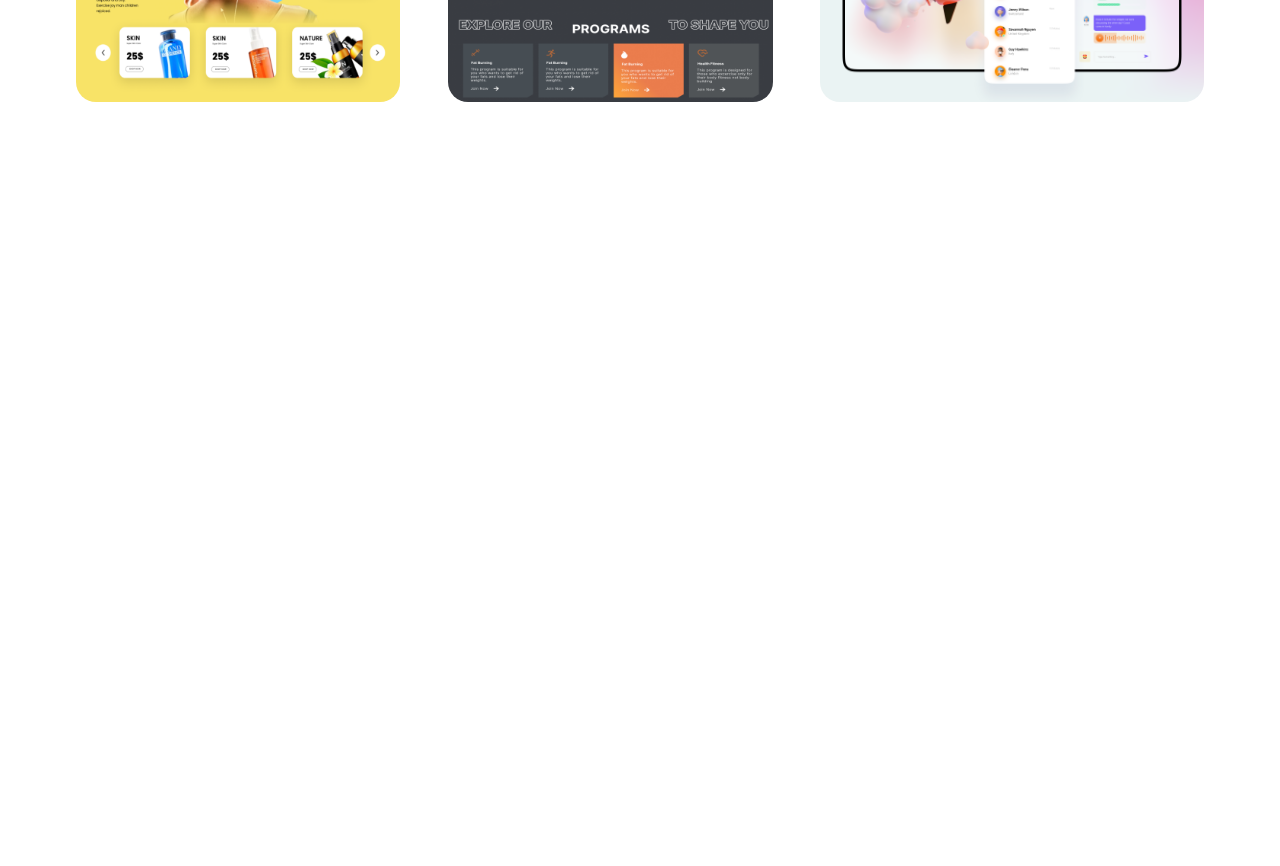
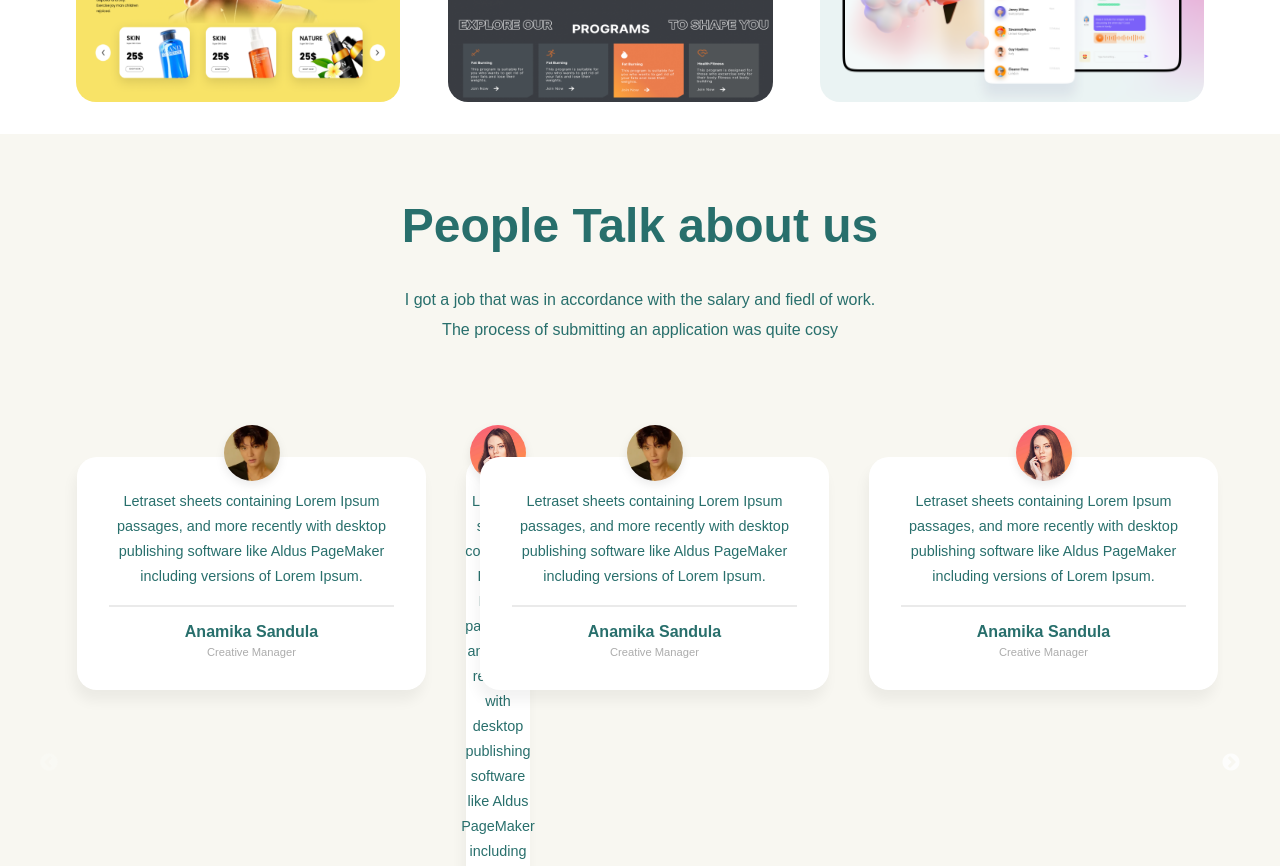
Before and after one commit to PrinceGarg10/Portfolio, a React (Vite) app: page / in a window 1280 px wide. Shown: the part 2220-3086 px from the top of the page. Before the commit the page ends 2354 px from the top, so only its background shows below. Built offline with nearby package versions, Linux system fonts and the light colour scheme; a web font is replaced by a local one.

Commit message:
create people section with animation

```diff
--- a/index.html
+++ b/index.html
@@ -5,6 +5,17 @@
     <link rel="icon" type="image/svg+xml" href="/vite.svg" />
     <meta name="viewport" content="width=device-width, initial-scale=1.0" />
     <link rel="stylesheet" href="https://stijndv.com/fonts/Eudoxus-Sans.css" />
+    <link
+      rel="stylesheet"
+      type="text/css"
+      charset="UTF-8"
+      href="https://cdnjs.cloudflare.com/ajax/libs/slick-carousel/1.6.0/slick.min.css"
+    />
+    <link
+      rel="stylesheet"
+      type="text/css"
+      href="https://cdnjs.cloudflare.com/ajax/libs/slick-carousel/1.6.0/slick-theme.min.css"
+    />
     <title>Prince Garg</title>
   </head>
   <body>
--- a/src/App.jsx
+++ b/src/App.jsx
@@ -1,6 +1,7 @@
 import Expertise from "./components/Expertise/Expertise";
 import Header from "./components/Header/Header";
 import Hero from "./components/Hero/Hero";
+import People from "./components/People/People";
 import Portfolio from "./components/Portfolio/Portfolio";
 import Works from "./components/Works/Works";
 import css from './styles/app.module.scss'
@@ -12,6 +13,7 @@
     <Expertise />
     <Works />
     <Portfolio />
+    <People />
   </div>;
 };
 
--- /dev/null
+++ b/src/components/People/People.jsx
@@ -0,0 +1,59 @@
+import React from "react";
+import css from './People.module.scss'
+import { motion } from "framer-motion";
+import { footerVariants, staggerChildren } from "../../utils/motion";
+import Slider from "react-slick";
+import { comments, sliderSettings } from "../../utils/data";
+const People = () => {
+    return (
+        <motion.section
+            variants={staggerChildren}
+            initial='hidden'
+            whileInView={'show'}
+            viewport={{ once: false, amount: 0.25 }}
+            className={`paddings ${css.wrapper}`}>
+            <motion.div
+            variants={footerVariants}
+            className={`yPaddings innerWidth ${css.container}`}>
+                <div className={`flexCenter ${css.heading}`}>
+                    <span className="primaryText">
+                        People Talk about us
+                    </span>
+                    <p style={{ marginTop: "2rem" }}>
+                        I got a job that was in accordance with the salary and fiedl of work.
+                    </p>
+                    <p>
+                        The process of submitting an application was quite cosy
+                    </p>
+                </div>
+
+                {/* carousal */}
+                <div className={`yPaddings ${css.comments}`}>
+                    <Slider
+                        className={css.slider}
+                        {...sliderSettings}
+                    >
+                        {
+                            comments.map((comment, i) => {
+                                return (
+                                    <div className={`flexCenter ${css.comment}`}>
+                                        <img src={comment.img} />
+                                        <p>{comment.comment}</p>
+                                        <div className={css.line}></div>
+                                        <div className={css.bio}>
+                                            <span>{comment.name}</span>
+                                            <span>{comment.post}</span>
+                                        </div>
+                                    </div>
+                                )
+                            })
+                        }
+                    </Slider>
+                </div>
+            </motion.div>
+        </motion.section>
+    )
+}
+
+
+export default People
--- /dev/null
+++ b/src/components/People/People.module.scss
@@ -0,0 +1,85 @@
+@import '../../styles/costants.scss';
+
+.wrapper {
+
+    .container {
+        .heading {
+            flex-direction: column;
+
+            p {
+                line-height: 30px;
+            }
+        }
+
+        .comments {
+
+            .slider :global {
+                .slick-list {
+                    margin: 0 -7px;
+                    box-sizing: initial;
+                    padding: 80px 0px;
+                    overflow-y: visible;
+
+                    & .slick-slide>div {
+                        padding: 0 20px;
+                    }
+
+                    & .slick-slide.slick-active.slick-current+.slick-slide {
+                        @media (min-width: $lg) {
+                            transition: all 1000ms ease-out;
+                            scale: 1.1;
+                            transform: translateY(-30px)
+                        }
+                    }
+                }
+            }
+
+            .comment {
+                box-shadow: rgb(0 0 0 / 5%) -3px 11px 13px 0px;
+                padding: 2rem;
+                display: flex !important;
+                flex-direction: column;
+                gap: 1rem;
+                background: white;
+                border-radius: 20px;
+                position: relative;
+
+                img {
+                    margin: auto;
+                    border-radius: 100%;
+                    width: 3.5rem;
+                    height: 3.5rem;
+                    position: absolute;
+                    top: -2rem;
+                    filter: drop-shadow(0px 4px 4px rgba(0, 0, 0, 0.08));
+                }
+                p {
+                    text-align: center;
+                    font-size: 0.9rem;
+                    line-height: 25px;
+
+                }
+
+                .line {
+                    width: 100%;
+                    border: .2px solid rgb(234, 234, 234);
+                }
+
+                .bio {
+                    >* {
+                        display: block;
+                        text-align: center;
+                    }
+                    >:nth-child(1) {
+                        font-weight: 600;
+                        margin-bottom: 5px;
+                    }
+                    >:nth-child(2) {
+                        font-size: 0.7rem;
+                        color:rgb(172, 172, 172)
+                    }
+                }
+            }
+        }
+    }
+}
```
